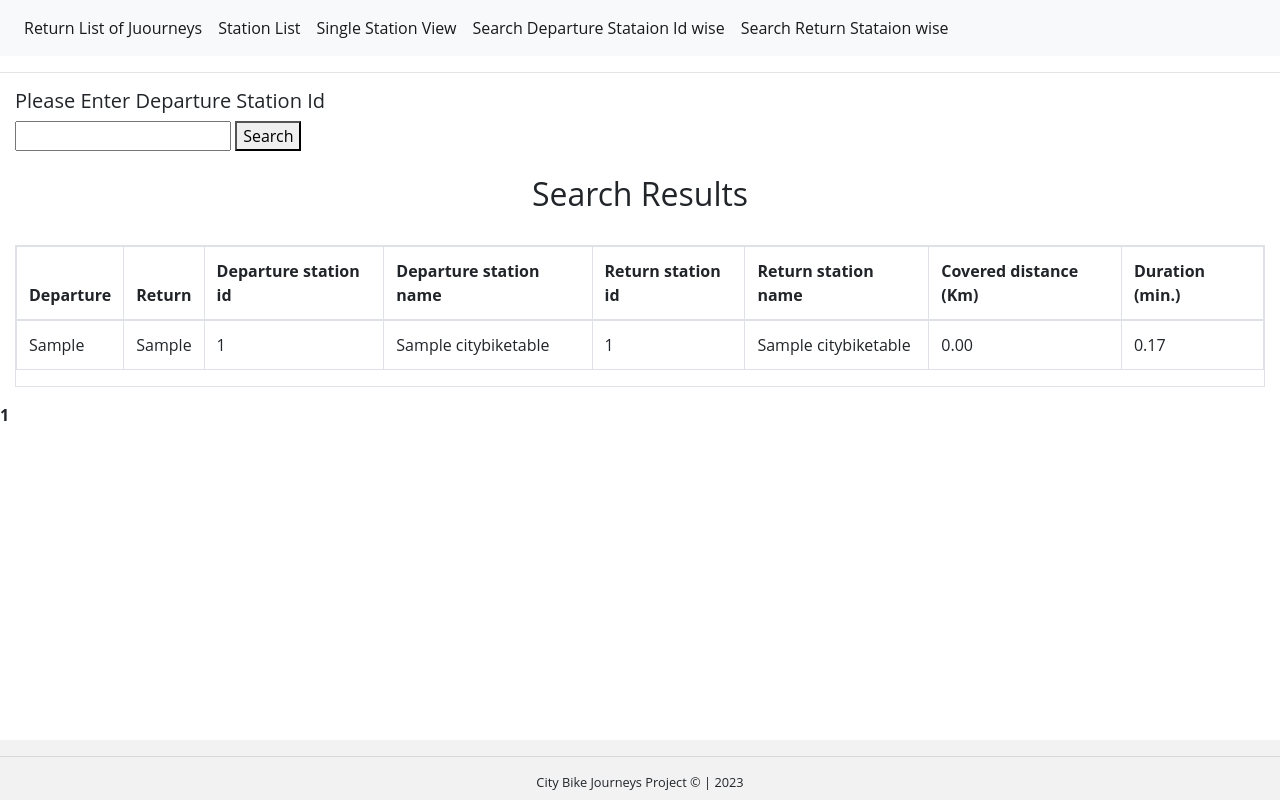
After one commit to shardendu-design/solita_project, a Flask app: page /departuresearch in a window 1280 px wide. The commit adds this page. Run offline with Flask 3, Linux system fonts and the light colour scheme; tables that the repository leaves empty hold one stand-in row (values such as "Sample post"); some libraries are stand-ins or nearby versions; some web fonts are replaced.

Commit message:
create route for search departure iid wise and also add page numbers with pagination

```diff
--- a/app/citybike/routes.py
+++ b/app/citybike/routes.py
@@ -37,7 +37,16 @@ def display_single_station_view():
         }
     return render_template('single_station_view.html', single_station_view=single_station_view, station_counts=station_counts)
 
+@main.route('/departuresearch')
+def departure_search():
+    page = request.args.get('page', 1, type=int)
+    station_id = request.args.get('station_id',type=int)
+    if station_id:
+        single_station_wise = Citybike.query.filter_by(departure_station_id=station_id).paginate(page=page, per_page=10)
+    else:
+        single_station_wise = Citybike.query.paginate(page=page, per_page=10)
 
+    return render_template('search_departure_wise.html', single_station_wise=single_station_wise)
 
 @main.app_errorhandler(404)
 def page_not_found(error):
--- a/app/citybike/templates/layout.html
+++ b/app/citybike/templates/layout.html
@@ -42,7 +42,7 @@
             {# navigation bar #}
             {% block navbar %}
             <nav class="navbar navbar-expand-lg navbar-light bg-light">
-                <a class="navbar-brand" href="{{ url_for('main.display_citybike_details') }}">Return List of Juourneys</a>
+                <!-- <a class="navbar-brand" href="{{ url_for('main.display_citybike_details') }}">Return List of Juourneys</a> -->
                 <button class="navbar-toggler" type="button" data-toggle="collapse" data-target="#navbarTogglerDemo02" aria-controls="navbarTogglerDemo02" aria-expanded="false" aria-label="Toggle navigation">
                   <span class="navbar-toggler-icon"></span>
                 </button>
@@ -50,34 +50,29 @@
                 <div class="collapse navbar-collapse" id="navbarTogglerDemo02">
                   <ul class="navbar-nav mr-auto mt-2 mt-lg-0">
                     <li class="nav-item active">
+                        <a class="nav-link" href="{{ url_for('main.display_citybike_details') }}">Return List of Juourneys <span class="sr-only"></span></a>
+                      </li>
+
+
+                    <li class="nav-item active">
                       <a class="nav-link" href="{{ url_for('main.display_station_list') }}">Station List <span class="sr-only"></span></a>
                     </li>
                     <li class="nav-item active">
                         <a class="nav-link" href="{{ url_for('main.display_single_station_view') }}">Single Station View <span class="sr-only"></span></a>
+                    </li>
 
+                    <li class="nav-item active">
+                        <a class="nav-link" href="{{ url_for('main.departure_search') }}">Search Departure Stataion Id wise <span class="sr-only"></span></a>
                     </li>
-                    <li class="nav-item">
 
+                    <li class="nav-item active">
+                        <a class="nav-link" href="">Search Return Stataion wise <span class="sr-only"></span></a>
                     </li>
                   </ul>
-                  <form class="form-inline my-2 my-lg-0">
-                    <input class="form-control mr-sm-2" type="search" placeholder="Search">
-                    <button class="btn btn-outline-success my-2 my-sm-0" type="submit">Search</button>
-                  </form>
                 </div>
               </nav>
 
 
-            <!-- <div class="topnav" id="myTopnav">
-
-                <a class="active" href="{{ url_for('main.display_citybike_details') }}">CITY BIKE JOURNEYS PROJECT</a>
-
-                </div>
-                <a href="javascript:void(0);" class="icon" onclick="myFunction()">
-                    <i class="fa fa-bars"></i>
-                </a>
-
-              </div> -->
 
             {% endblock navbar %}
 
--- /dev/null
+++ b/app/citybike/templates/search_departure_wise.html
@@ -0,0 +1,74 @@
+{% extends 'layout.html' %}
+
+
+    {% block content %}
+      <hr>
+      <div id="" class="container-fluid">
+        <h5>Please Enter Departure Station Id</h5>
+
+        <form action="{{ url_for('main.departure_search') }}" method="GET">
+            <input type="text" name="station_id">
+            <button type="submit">Search</button>
+      </form>
+        <br>
+
+          <h2 class="company_name_heading">Search Results</h2>
+        <br>
+
+
+          <div class="table table-bordered">
+
+            <table class="table">
+              <thead class="">
+                <tr>
+                  <th scope="col">Departure</th>
+                  <th scope="col">Return</th>
+                  <th scope="col">Departure station id</th>
+                  <th scope="col">Departure station name</th>
+                  <th scope="col">Return station id</th>
+                  <th scope="col">Return station name</th>
+                  <th scope="col">Covered distance (Km)</th>
+                  <th scope="col">Duration (min.)</th>
+                </tr>
+              </thead>
+              <tbody>
+                  {% for list in single_station_wise  %}
+                     <tr>
+                       <td>{{list.departure}}</td>
+                       <td>{{list.returns}}</td>
+                       <td>{{list.departure_station_id}}</td>
+                       <td>{{list.departure_station_name}}</td>
+                       <td>{{list.return_station_id}}</td>
+                       <td>{{list.return_station_name}}</td>
+                       <td>{{list.covered_distance_km}}</td>
+                       <td>{{list.duration_in_minutes}}</td>
+                     </tr>
+                   {% endfor %}
+             </tbody>
+            </table>
+          </div>
+        </div>
+
+      <div>
+        {% if single_station_wise.has_prev %}
+          <a href="{{ url_for('main.departure_search', page=single_station_wise.prev_num, station_id=request.args.get('station_id')) }}">Previous</a>
+        {% endif %}
+
+        {% for num in single_station_wise.iter_pages(left_edge=1, left_current=2, right_current=2, right_edge=1) %}
+          {% if num %}
+            {% if num != single_station_wise.page %}
+              <a href="{{ url_for('main.departure_search', page=num, station_id=request.args.get('station_id')) }}">{{ num }}</a>
+            {% else %}
+              <strong>{{ num }}</strong>
+            {% endif %}
+          {% else %}
+            <span>...</span>
+          {% endif %}
+        {% endfor %}
+
+        {% if single_station_wise.has_next %}
+          <a href="{{ url_for('main.departure_search', page=single_station_wise.next_num, station_id=request.args.get('station_id')) }}">Next</a>
+        {% endif %}
+      </div>
+
+{% endblock %}
--- a/app/citybike/templates/single_station_view.html
+++ b/app/citybike/templates/single_station_view.html
@@ -7,7 +7,7 @@
     <div id="" class="container-fluid">
         <br>
 
-          <h2 class="company_name_heading">SINGLE STATION VIEW</h2>
+          <h2 class="company_name_heading">Single Station View</h2>
         <br>
 
 
--- a/app/static/css/home.css
+++ b/app/static/css/home.css
@@ -13,3 +13,7 @@ h2 {
 body {
     font-family: "Open Sans", -apple-system, BlinkMacSystemFont, "Segoe UI", Roboto, Oxygen-Sans, Ubuntu, Cantarell, "Helvetica Neue", Helvetica, Arial, sans-serif;
   }
+
+  h1 {
+    text-align: center;
+  }
```
Also changed, not shown: app/citybike/templates/list_all_station.html (+13 -3 lines), app/citybike/templates/no_results.html (added, +10 -0 lines).
